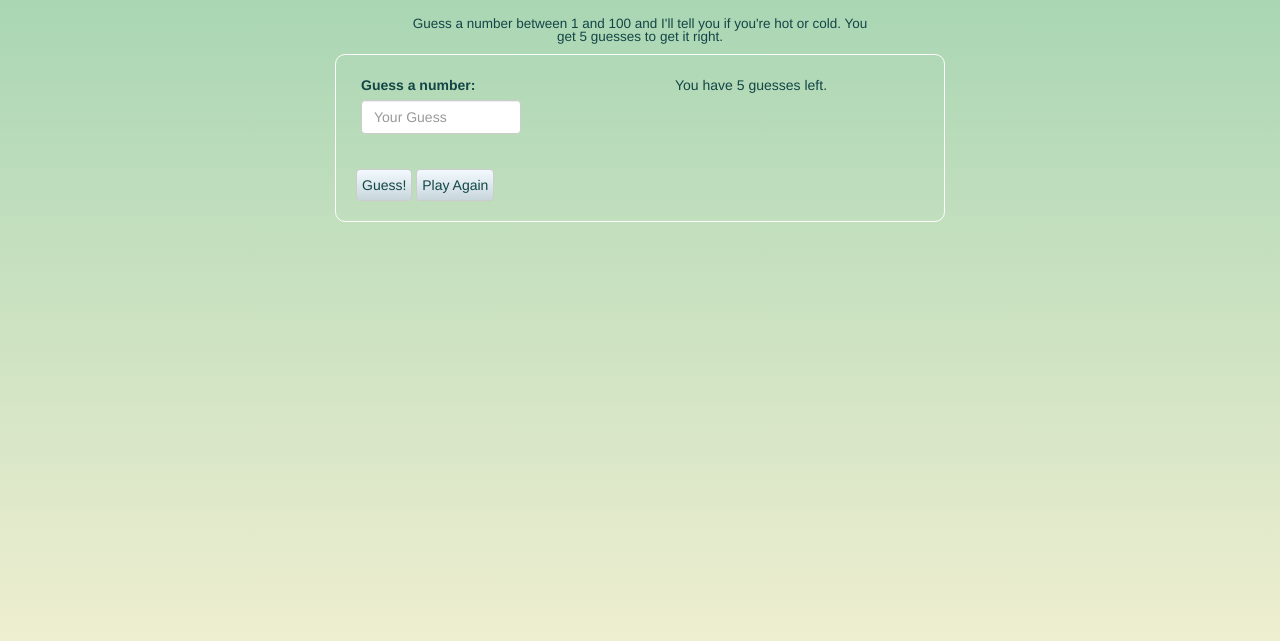
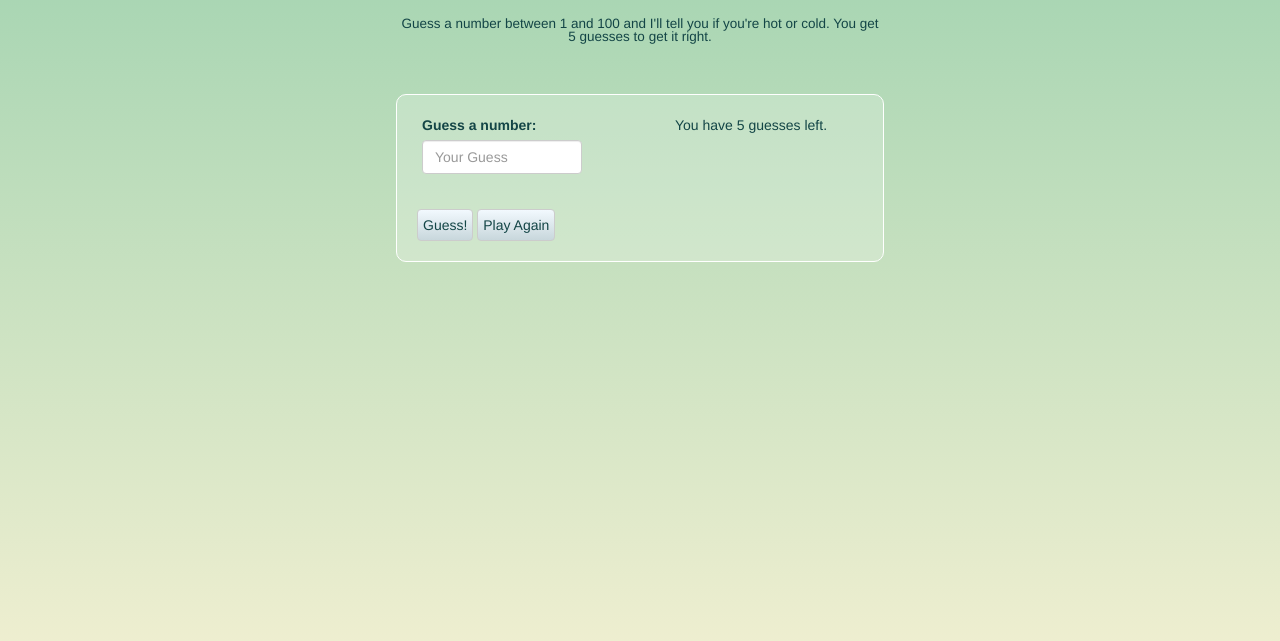
Before and after one commit to rcharow/FullstackGuessingGame, a plain HTML site: page index.html in a window 1280 px wide. Shown: the part 83-724 px from the top of the page. Drawn offline with Linux system fonts and the light colour scheme.

Commit message:
Add transparency to guess box

```diff
--- a/css/styles.css
+++ b/css/styles.css
@@ -1,6 +1,6 @@
 /******** LAYOUT *********/
 body {
-  background: #466368;
+  background: #A1D3B0;
   background: -webkit-linear-gradient(#A1D3B0, #f6f1d3);
   background:    -moz-linear-gradient(#A1D3B0, #f6f1d3);
   background:         linear-gradient(#A1D3B0, #f6f1d3);
@@ -9,13 +9,9 @@ body {
 .container {
 	padding-top: 20px;
 	width: 50%;
+	height: 100%;
 	color: #134546;
 
-}
-
-form
-{
-	margin: 0px auto;
 }
 
 .form-group {
@@ -25,9 +21,11 @@ form
 }
 
 .guess-box {
+	width: 80%;
 	border: solid 1px white;
 	border-radius: 10px;
 	margin: 0px auto;
+	background-color: rgba(255, 255, 255, .2);
 
 
 }
@@ -50,14 +48,10 @@ p {
 	text-align: center;
 	width: 80%;
 	margin: 0 auto;
-	padding: 10px;
+	padding: 10px 0 50px 0;
 	color: white;
 
 }
-
-
-
-
 
 /******** FORMS *********/
 .btn {
```
